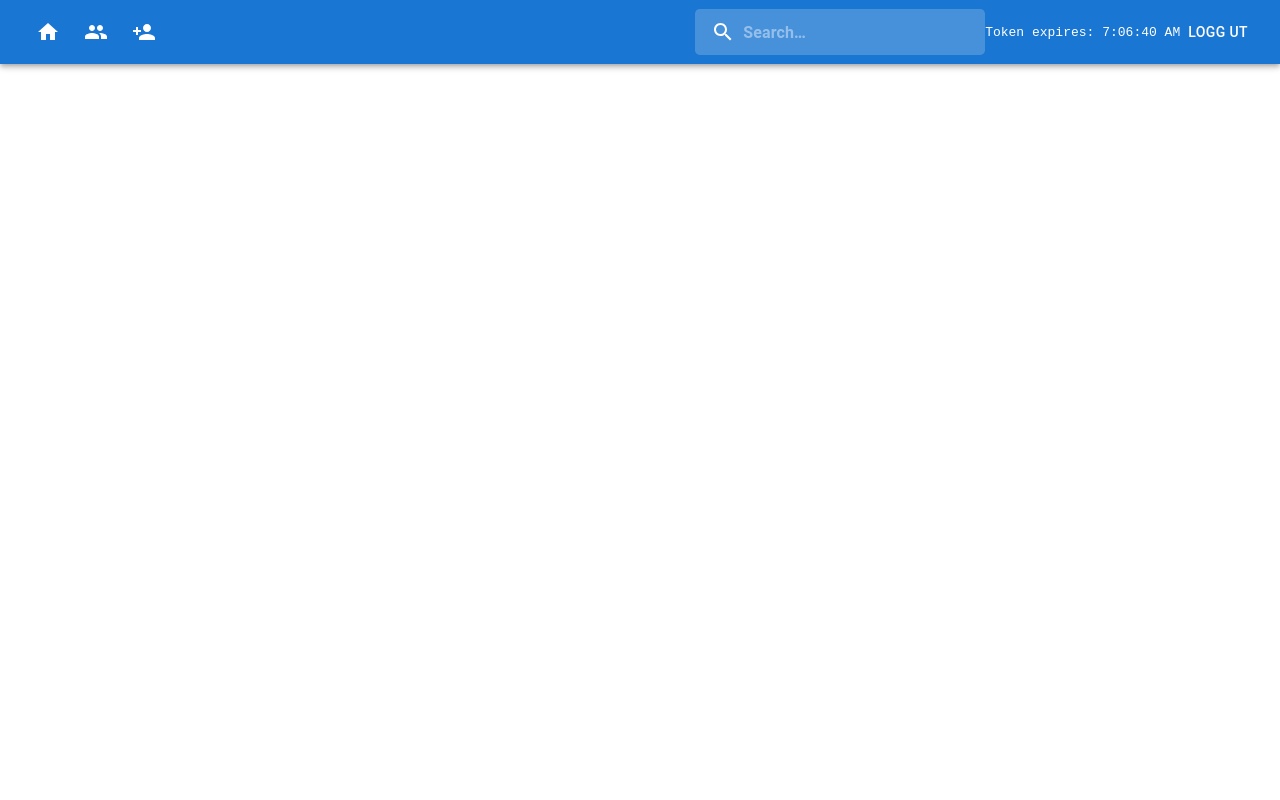
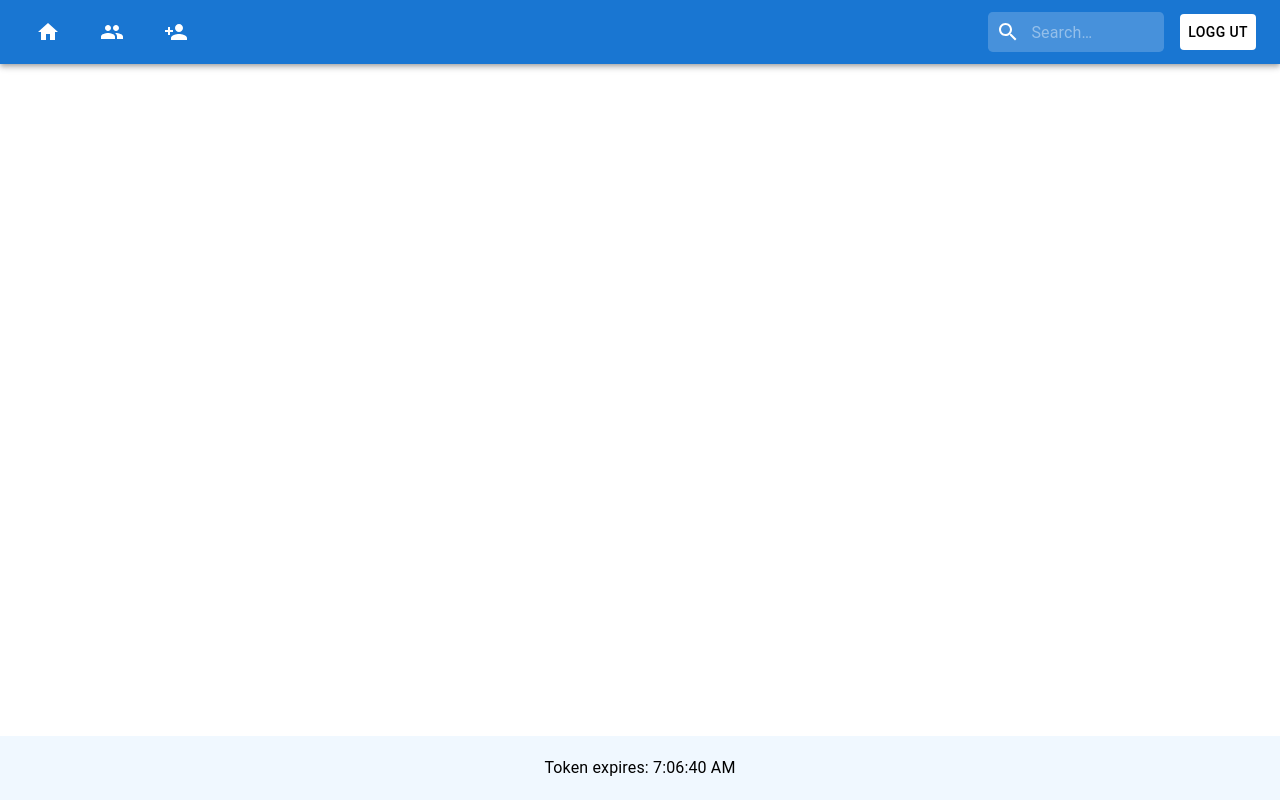
Before and after one commit to placbo/pr-gui-react, a React (Create React App) app: page /person/1 in a window 1280 px wide. Built offline with nearby package versions, Linux system fonts and the light colour scheme; no server answers; sample sign-in values are in the browser's storage.

Commit message:
fixed search

```diff
--- a/src/components/Header.tsx
+++ b/src/components/Header.tsx
@@ -14,6 +14,7 @@ import { PersonSearch } from './PersonSearch';
 const StyledToolbar = styled(Toolbar)`
   display: flex;
   justify-content: space-between;
+  gap: 1rem;
   @media (max-width: ${DeviceWidths.sm}) {
     justify-content: flex-start;
   } ;
@@ -34,10 +35,9 @@ const StyledSeparator = styled.div`
 
 const StyledLink = styled(Link)`
   color: ${Colors.Background};
-  text-: none;
 `;
 
-export const Header: FC<{ infoText: string }> = ({ infoText }) => {
+export const Header: FC = () => {
   // const [isAddPersonDialogOpen, setIsAddPersonDialogOpen] = useState(false);
   // const [isAddCommunityDialogOpen, setIsAddCommunityDialogOpen] = useState(false);
 
@@ -50,7 +50,7 @@ export const Header: FC<{ infoText: string }> = ({ infoText }) => {
   const navigate = useNavigate();
 
   return (
-    <>
+    <header>
       <AppBar position="static">
         <StyledToolbar>
           <StyledLink to="/">
@@ -82,9 +82,8 @@ export const Header: FC<{ infoText: string }> = ({ infoText }) => {
 
           <StyledSeparator />
           <PersonSearch />
-          <pre>Token expires: {infoText}</pre>
           <Button
-            style={{ color: 'white' }}
+            style={{ color: 'black', backgroundColor: 'white' }}
             variant={'text'}
             onClick={() => {
               localStorage.removeItem('token');
@@ -97,6 +96,6 @@ export const Header: FC<{ infoText: string }> = ({ infoText }) => {
       </AppBar>
       {/*<EditPersonDialog isEditDialogOpen={isAddPersonDialogOpen} handleToggleDialog={toggleAddPersonDialog} />*/}
       {/*<EditCommunityDialog isEditDialogOpen={isAddCommunityDialogOpen} handleToggleDialog={toggleAddCommunityDialog} />*/}
-    </>
+    </header>
   );
 };
--- a/src/components/PersonResultList.tsx
+++ b/src/components/PersonResultList.tsx
@@ -1,53 +1,23 @@
-import { Avatar, Button, Typography } from '@mui/material';
+import { Avatar, List, ListItem, ListItemAvatar, ListItemButton, Typography } from '@mui/material';
 import React, { FC } from 'react';
-import styled from '@emotion/styled';
 import { Person } from '../types/person';
 import { Link } from 'react-router-dom';
 import { PERSON_THUMBNAIL_URL } from '../constants';
 
-const StyledResultList = styled.ul`
-  padding: 0.5rem;
-  margin-top: 1rem;
-`;
-
-const StyledResultListItem = styled.li`
-  list-style: none;
-`;
-
-const StyledResultListName = styled(Typography)`
-  display: inline-block;
-  padding-left: 1rem;
-`;
-
-const StyledButton = styled(Button)`
-  width: 100%;
-  text-align: left;
-
-  & .MuiButton-label {
-    justify-content: start;
-  }
-`;
-
-const StyledLink = styled(Link)`
-  text-decoration: none;
-`;
-
 const PersonResultList: FC<{ persons: Person[] }> = ({ persons }) => {
   return (
-    <StyledResultList>
+    <List dense>
       {persons.map((person: Person) => (
-        <StyledResultListItem key={person.id}>
-          <StyledLink to={`/person/${person.id}`}>
-            <StyledButton>
-              <Avatar src={`${PERSON_THUMBNAIL_URL}${person.imageName}`} />
-              <StyledResultListName variant="body1">
-                {[person.lastName, person.firstName].filter(Boolean).join(', ')}
-              </StyledResultListName>
-            </StyledButton>
-          </StyledLink>
-        </StyledResultListItem>
+        <ListItemButton component={Link} to={`/person/${person.id}`}>
+          <ListItem key={person.id}>
+            <ListItemAvatar>
+              <Avatar alt={person.lastName} src={`${PERSON_THUMBNAIL_URL}${person.imageName}`} />
+            </ListItemAvatar>
+            <Typography>{[person.lastName, person.firstName].filter(Boolean).join(', ')}</Typography>
+          </ListItem>
+        </ListItemButton>
       ))}
-    </StyledResultList>
+    </List>
   );
 };
 
--- a/src/components/PersonSearch.tsx
+++ b/src/components/PersonSearch.tsx
@@ -1,5 +1,6 @@
 import SearchIcon from '@mui/icons-material/Search';
-import { InputBase, Paper, Typography } from '@mui/material';
+import { Button, CircularProgress, InputBase, Paper, Typography } from '@mui/material';
+
 import PersonResultList from './PersonResultList';
 import React, { FC, useState } from 'react';
 import styled from '@emotion/styled';
@@ -7,44 +8,36 @@ import { Colors } from '../theme';
 import axios from 'axios';
 import { PERSONS_URL } from '../constants';
 import _ from 'lodash';
+import { QUERY_PARAM, SORT_ASCENDING, SORT_PARAM } from '../types/paramTypes';
 
 const StyledSearchBox = styled.div`
-  position: relative;
+  display: flex;
+  padding: 0.5rem;
+  width: 10rem;
+  flex-direction: row;
   border-radius: 0.3rem;
   background-color: rgba(255, 255, 255, 0.2);
   &:hover {
     background-color: rgba(255, 255, 255, 0.3);
   }
+  align-items: center;
 `;
 
-const StyledSearchIconWrapper = styled.div`
-  padding: 0 1rem;
-  height: 100%;
-  position: absolute;
-  pointer-events: none;
-  display: flex;
-  align-items: center;
-  justify-content: center;
+const LoadingIconWrapper = styled.div`
+  width: 1.5rem;
 `;
 
 const StyledInputBase = styled(InputBase)`
   & input {
-    padding: 0.7rem 1rem 0.7rem 3rem;
-    width: 100%;
+    padding: 0 0.7rem;
     color: white;
-    font-weight: bold;
   }
 `;
 
-const ErrorText = styled(Typography)`
-  color: #fc4445;
-`;
-
-const StyledPaper = styled(Paper)`
+const FloatingResultListContainer = styled(Paper)`
   position: absolute;
   top: 4.5rem;
   right: 0.5rem;
-  max-height: 40rem;
   width: 20rem;
   overflow: hidden;
   z-index: 2;
@@ -61,7 +54,7 @@ export const PersonSearch: FC = () => {
       try {
         setIsSearching(true);
         const result = (
-          await axios.get(`${PERSONS_URL}?q=${event.target.value}`, {
+          await axios.get(`${PERSONS_URL}?${QUERY_PARAM}=${event.target.value}&${SORT_PARAM}=${SORT_ASCENDING}`, {
             headers: {
               'X-Auth-Token': localStorage.getItem('token') ?? '',
             },
@@ -85,23 +78,31 @@ export const PersonSearch: FC = () => {
   return (
     <>
       <StyledSearchBox>
-        <StyledSearchIconWrapper>
-          <SearchIcon />
-        </StyledSearchIconWrapper>
+        <SearchIcon />
         <StyledInputBase
           placeholder="Search…"
           inputProps={{ 'aria-label': 'search' }}
           onChange={handleSearchTermChange}
           autoComplete="off"
         />
+        <LoadingIconWrapper>{isSearching && <CircularProgress color="inherit" size={'1rem'} />}</LoadingIconWrapper>
       </StyledSearchBox>
-
-      {isSearching && <Typography variant="body1">Søker...</Typography>}
-      {searchError && <ErrorText variant="body1">{searchError.message}</ErrorText>}
+      {searchError && (
+        <Typography color="red" variant="body1">
+          {searchError.message}
+        </Typography>
+      )}
       {persons && persons.length > 0 && (
-        <StyledPaper>
+        <FloatingResultListContainer>
           <PersonResultList persons={persons} />
-        </StyledPaper>
+          <Button
+            onClick={() => {
+              setPersons([]); //todo: autoclose
+            }}
+          >
+            Close
+          </Button>
+        </FloatingResultListContainer>
       )}
     </>
   );
--- a/src/pages/HomePage.tsx
+++ b/src/pages/HomePage.tsx
@@ -1,6 +1,6 @@
 import { useNavigate } from 'react-router-dom';
 import { FC, useEffect, useState } from 'react';
-import { Container } from '@mui/material';
+import { Container, Typography } from '@mui/material';
 import styled from '@emotion/styled';
 import { Header } from '../components/Header';
 import { Route, Routes } from 'react-router-dom';
@@ -8,20 +8,31 @@ import { PersonPage } from './PersonPage';
 import { NotFoundPage } from './NotFoundPage';
 import { LastRegisteredPersonsPage } from './LastRegisteredPersonsPage';
 
-const StyledApp = styled.div`
+const App = styled.div`
   min-height: 100vh;
   display: flex;
   flex-direction: column;
   flex-flow: column nowrap;
   align-items: stretch;
+  justify-content: space-between;
 `;
 
-const StyledContent = styled(Container)`
+const Content = styled(Container)`
   width: 100%;
   display: flex;
   flex-direction: column;
   justify-content: center;
   align-items: center;
+`;
+
+const Footer = styled.footer`
+  width: 100%;
+  display: flex;
+  flex-direction: column;
+  justify-content: center;
+  align-items: center;
+  height: 4rem;
+  background-color: aliceblue;
 `;
 
 const getTokenExpiry = (token: string | null): number => {
@@ -50,9 +61,9 @@ export const HomePage: FC = () => {
   }, [navigate]);
 
   return isloggedIn ? (
-    <StyledApp>
-      <Header infoText={tokenExpiresString} />
-      <StyledContent>
+    <App>
+      <Header />
+      <Content>
         <Routes>
           <Route path="/" element={<LastRegisteredPersonsPage />} />
           <Route path="/person/:identifier" element={<PersonPage />} />
@@ -61,8 +72,11 @@ export const HomePage: FC = () => {
           <Route path="/addimage" element={<AddImage />} /> */}
           <Route path="*" element={<NotFoundPage />} />
         </Routes>
-      </StyledContent>
-    </StyledApp>
+      </Content>
+      <Footer>
+        <Typography>Token expires: {tokenExpiresString}</Typography>
+      </Footer>
+    </App>
   ) : (
     <div></div>
   );
--- a/src/pages/LastRegisteredPersonsPage.tsx
+++ b/src/pages/LastRegisteredPersonsPage.tsx
@@ -6,6 +6,7 @@ import HeadingWithLine from '../components/HeadingWithLine';
 import axios from 'axios';
 import { PERSONS_URL } from '../constants';
 import { Person } from '../types/person';
+import { PAGE_PARAM } from '../types/paramTypes';
 
 const StyledLayout = styled.div`
   display: flex;
@@ -24,7 +25,7 @@ export const LastRegisteredPersonsPage: FC = () => {
   useEffect(() => {
     const asyncAxiosFunction = async () => {
       const result = (
-        await axios.get(PERSONS_URL + '?page=' + page, {
+        await axios.get(`${PERSONS_URL}?${PAGE_PARAM}=${page}`, {
           headers: {
             'X-Auth-Token': localStorage.getItem('token') ?? '',
           },
--- /dev/null
+++ b/src/types/paramTypes.ts
@@ -0,0 +1,5 @@
+export const PAGE_PARAM = 'page';
+export const QUERY_PARAM = 'q';
+export const SORT_PARAM = 'sort';
+export const SORT_DESCENDING = 'desc';
+export const SORT_ASCENDING = 'asc';
```
